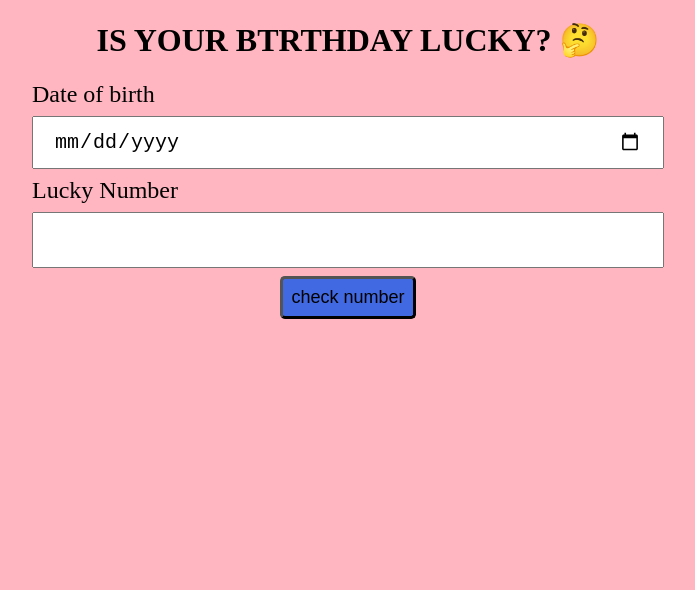
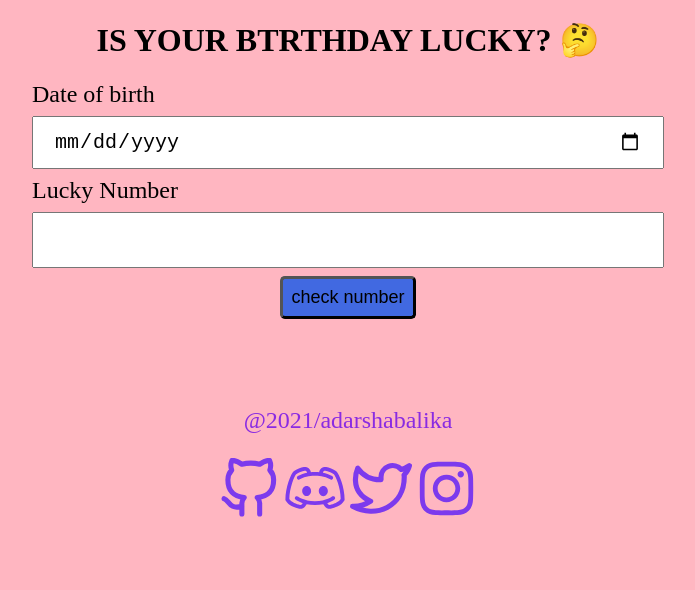
Before and after one commit to skshabeera/mark11, a plain HTML site: page index.html in a window 1280 px wide. Shown: the whole page, without its empty margins (292-987 px from the left). Drawn offline with Linux system fonts and the light colour scheme.

Commit message:
commit to main

```diff
--- a/index.html
+++ b/index.html
@@ -15,9 +15,28 @@
             <input id="lucky-number" type="number">
             <button id="check-number">check number</button>
             <div id="output-box"></div>
+            <script src="script.js"></script>
+        </div>
+        <footer>
+            <p>@2021/adarshabalika</p>
+                <li class="list-item-inline">
+                    <img src="git.svg"  width="5%"  height= "6%">
 
-        </div>
-        <script src="script.js"></script>
+                </li>
+                <li class="list-item-inline">
+                    <img src="discord .svg" width="5%" height="5%">
+
+                </li>
+                <li class="list-item-inline">
+                    <img src="twitter.svg" width="5%" height="5%">
+
+
+                </li>
+                <li class="list-item-inline">
+                    <img src="instagram.svg" width="5%" height="5%">
+
+                </li>
+        </footer>
 
     </body>
 </html>
--- a/style.css
+++ b/style.css
@@ -52,9 +52,9 @@ input{
 
 }
 #check-number:hover{
-    background-color:indigo;
+    background-color:salmon;
 }
-list-non-bullet {
+.list-non-bullet {
     list-style: none;
     padding-inline-start: 0px;
 }
```
